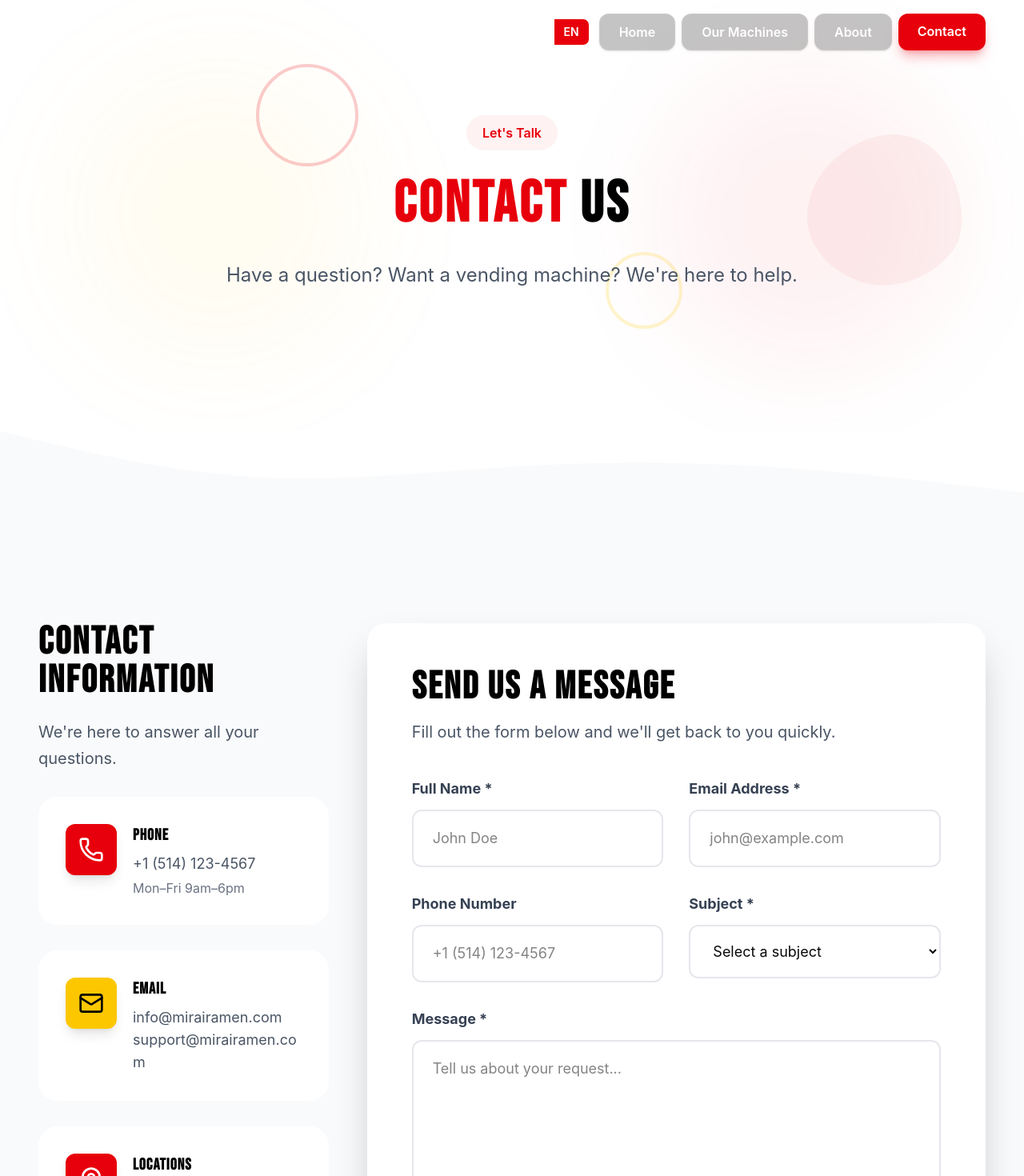
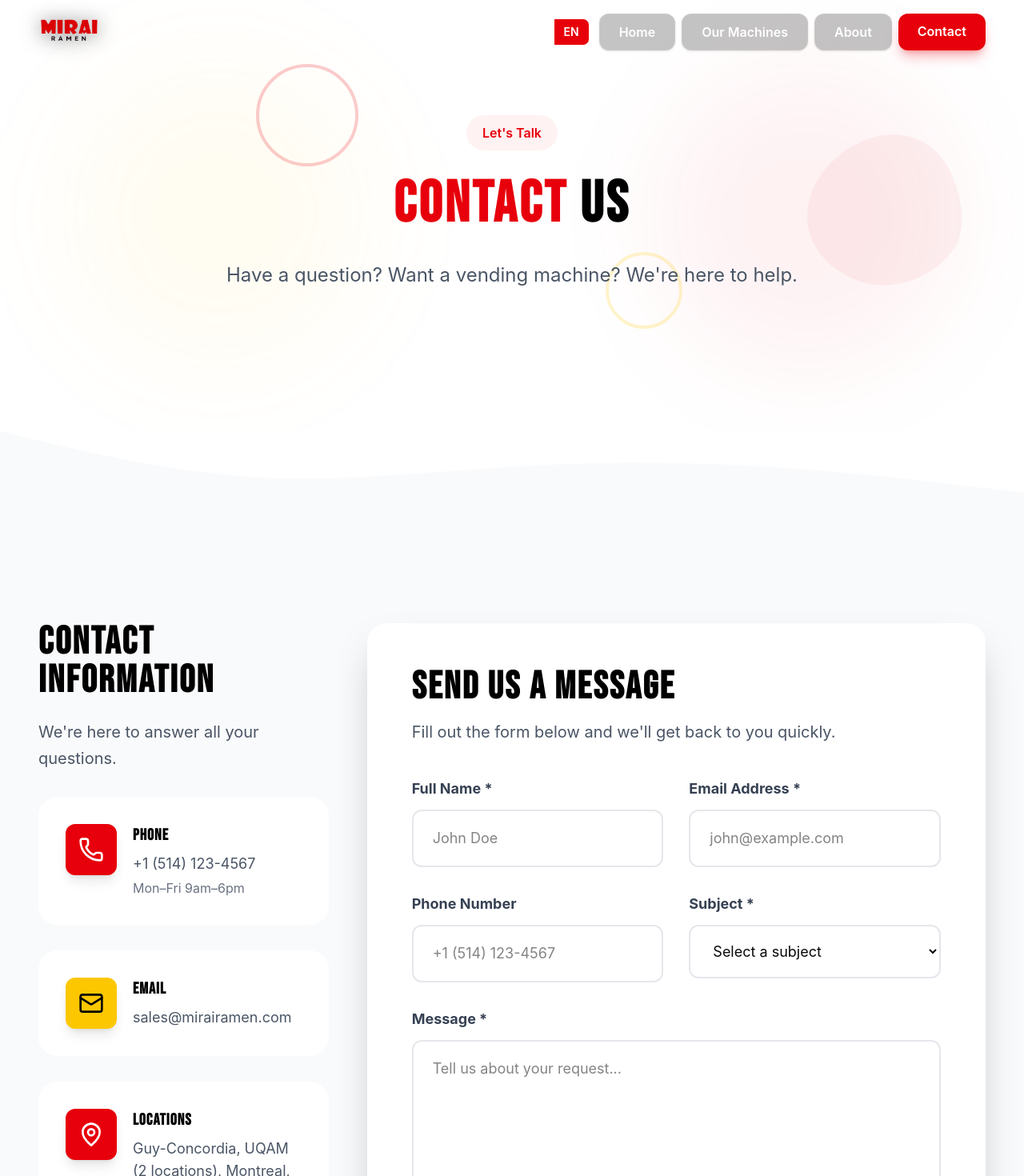
Before and after one commit to EnissayG/MiraiNoodle, a React (Vite) app: page /contact in a window 1280 px wide. Shown: the top 1470 px of the page at 80% size. Built offline with nearby package versions, Linux system fonts and the light colour scheme.

Commit message:
changement logo

```diff
--- a/src/app/components/Footer.tsx
+++ b/src/app/components/Footer.tsx
@@ -14,7 +14,7 @@ export function Footer() {
             <img
               src={logo}
               alt="Mirai Ramen"
-              className="h-12 w-auto max-w-full object-contain object-center mb-6"
+              className="h-14 sm:h-16 w-auto max-w-full object-contain object-left mb-6"
               loading="lazy"
               decoding="async"
             />
@@ -64,7 +64,9 @@ export function Footer() {
               </li>
               <li className="flex items-start space-x-3 text-gray-400 group hover:text-white transition-colors">
                 <Mail size={20} className="text-red-600 mt-0.5 flex-shrink-0" />
-                <span className="text-lg">info@mirairamen.com</span>
+                <a href="mailto:sales@mirairamen.com" className="text-lg hover:text-red-400 transition-colors">
+                  sales@mirairamen.com
+                </a>
               </li>
               <li className="flex items-start space-x-3 text-gray-400 group hover:text-white transition-colors">
                 <MapPin size={20} className="text-red-600 mt-0.5 flex-shrink-0" />
--- a/src/app/components/Navigation.tsx
+++ b/src/app/components/Navigation.tsx
@@ -1,6 +1,7 @@
 import { Link, useLocation } from 'react-router';
 import { Menu, X } from 'lucide-react';
 import { useState, useEffect } from 'react';
+import logo from '../../assets/logo.png';
 import { useLanguage } from '../i18n/LanguageContext';
 
 export function Navigation() {
@@ -29,9 +30,22 @@ export function Navigation() {
   return (
     <nav className="fixed top-0 left-0 w-full z-50 bg-transparent text-white">
       <div className="max-w-7xl mx-auto px-6 sm:px-8 lg:px-12">
-        <div className="flex justify-end items-center h-20">
+        <div className="flex justify-between items-center h-20 gap-4 w-full">
+          <Link
+            to="/"
+            onClick={handleLinkClick}
+            className="shrink-0 flex items-center py-1 -ml-1 sm:ml-0 focus:outline-none focus-visible:ring-2 focus-visible:ring-red-500 focus-visible:ring-offset-2 focus-visible:ring-offset-transparent rounded-md"
+          >
+            <img
+              src={logo}
+              alt="Mirai Ramen"
+              className="h-9 sm:h-10 md:h-11 w-auto max-w-[min(62vw,290px)] md:max-w-[min(40vw,360px)] object-contain object-left drop-shadow-[0_2px_12px_rgba(0,0,0,0.5)]"
+              decoding="async"
+            />
+          </Link>
+
           {/* Language switcher + Desktop Navigation */}
-          <div className="hidden md:flex items-center gap-3">
+          <div className="hidden md:flex items-center gap-3 shrink-0">
             <div className="flex rounded-lg overflow-hidden border border-white/20 bg-white/5">
               {(['fr', 'en'] as const).map((lang) => (
                 <button
@@ -63,9 +77,9 @@ export function Navigation() {
             </div>
           </div>
 
-          {/* Mobile Menu Button (hamburger) - transparent, white icon */}
+          {/* Mobile Menu Button (hamburger) */}
           <button
-            className="md:hidden p-2 text-white drop-shadow-[0_0_6px_rgba(0,0,0,0.6)] transition-transform hover:scale-105"
+            className="md:hidden p-2 shrink-0 text-white drop-shadow-[0_0_6px_rgba(0,0,0,0.6)] transition-transform hover:scale-105"
             onClick={() => setIsOpen(!isOpen)}
             aria-label={t('nav.toggleMenu')}
           >
--- a/src/app/pages/Contact.tsx
+++ b/src/app/pages/Contact.tsx
@@ -163,8 +163,12 @@ export function Contact() {
                     </div>
                     <div className="flex-1">
                       <h3 className="font-bold text-black mb-2 text-xl">{t('contact.email')}</h3>
-                      <p className="text-gray-600 text-lg break-all">info@mirairamen.com</p>
-                      <p className="text-gray-600 text-lg break-all">support@mirairamen.com</p>
+                      <a
+                        href="mailto:sales@mirairamen.com"
+                        className="text-gray-600 text-lg break-all hover:text-red-600 transition-colors"
+                      >
+                        sales@mirairamen.com
+                      </a>
                     </div>
                   </div>
                 </motion.div>
--- a/src/app/pages/Home.tsx
+++ b/src/app/pages/Home.tsx
@@ -3,7 +3,6 @@ import { Zap, Clock, Utensils, MapPin } from 'lucide-react';
 import { Link } from 'react-router';
 import { motion } from 'motion/react';
 import { useEffect, useRef } from 'react';
-import logo from '../../assets/logo.png';
 import { useLanguage } from '../i18n/LanguageContext';
 
 export function Home() {
@@ -53,22 +52,6 @@ export function Home() {
           {/* Overlay gradient */}
           <div className="pointer-events-none absolute inset-0 bg-gradient-to-b from-black/40 via-black/10 to-black/70" />
         </div>
-
-        {/* Logo centré, un peu plus bas qu’avant pour dégager la nav */}
-        <motion.div
-          className="absolute z-10 left-1/2 -translate-x-1/2 top-16 sm:top-20 md:top-24"
-          initial={{ opacity: 0, y: -20 }}
-          animate={{ opacity: 1, y: 0 }}
-          transition={{ duration: 1, ease: "easeOut" }}
-        >
-          <img
-            src={logo}
-            alt="Mirai Ramen"
-            className="h-28 sm:h-32 lg:h-36 w-auto max-w-[min(100vw-2rem,320px)] object-contain object-center drop-shadow-[0_4px_24px_rgba(0,0,0,0.45)]"
-            loading="eager"
-            decoding="async"
-          />
-        </motion.div>
       </section>
 
       {/* Wave Separator */}
```
Also changed, not shown: public/og-preview.png, src/assets/logo.png.
